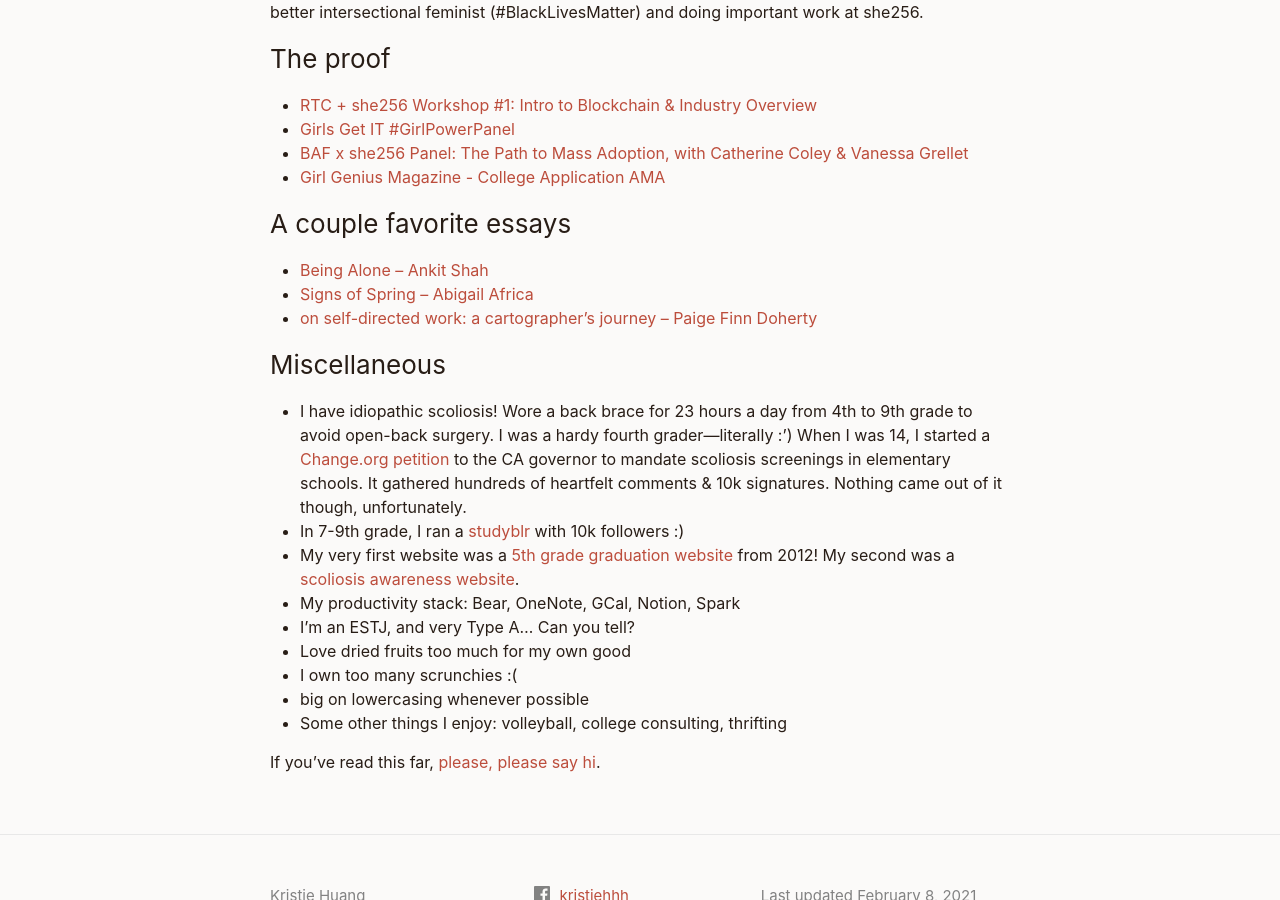
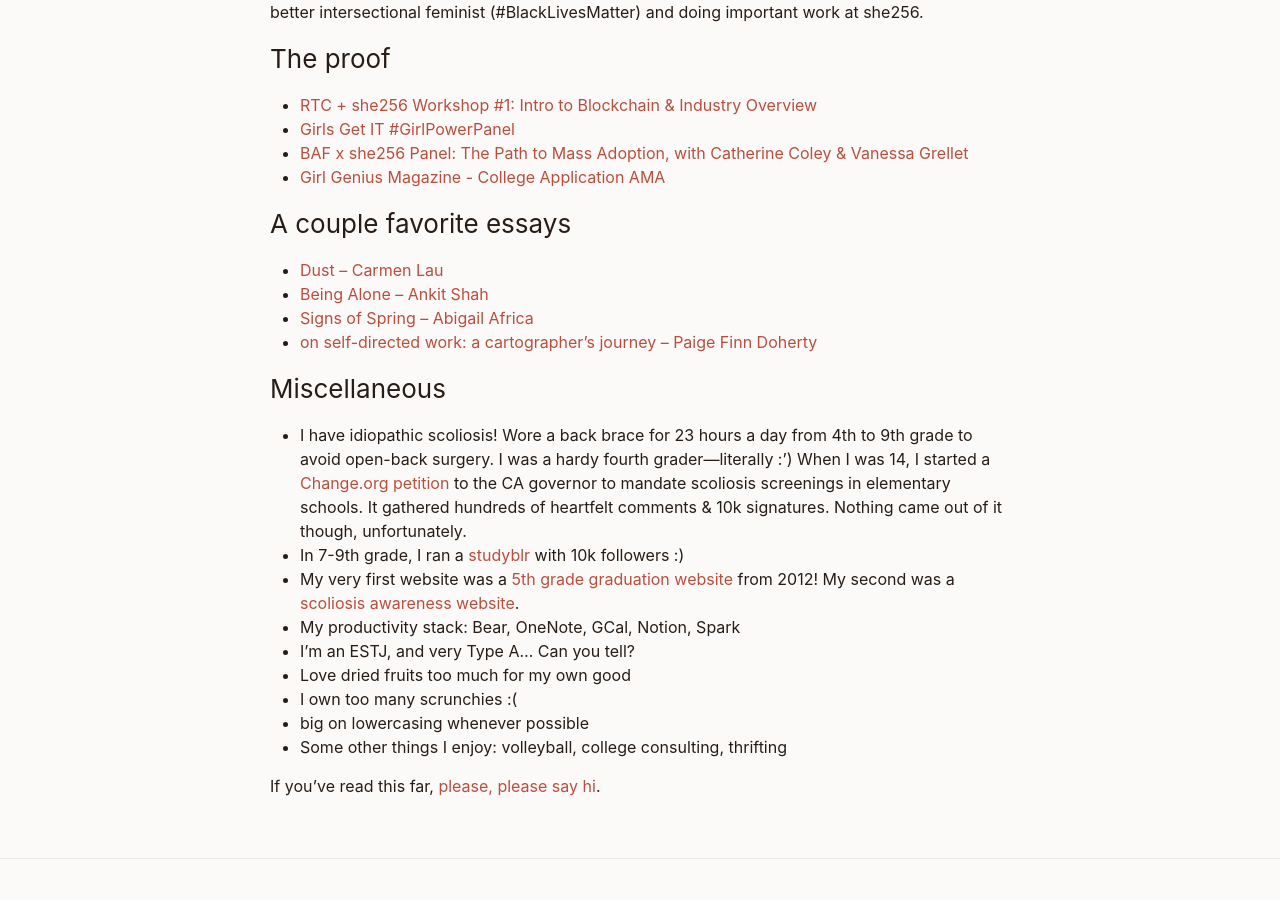
Before and after one commit to kristiehuang/kristiehuang.github.io, a Jekyll site: the page built from more-on-me.markdown, in a window 1280 px wide and 900 px high, scrolled down 1362 px. Built offline with Jekyll 4.4.1, drawn with Linux system fonts in a browser that asks for light colours.

Commit message:
adding carmen's piece to fav essays

```diff
--- a/more-on-me.markdown
+++ b/more-on-me.markdown
@@ -41,6 +41,7 @@
 * [Girl Genius Magazine - College Application AMA](https://youtu.be/lKmgBW9mHGk)
 
 ### A couple favorite essays
+* [Dust – Carmen Lau](https://carmenlau.com/thoughts/dust)
 * [Being Alone – Ankit Shah](https://www.ankit.fyi/being-alone)
 * [Signs of Spring – Abigail Africa](https://app.sparkmailapp.com/web-share/9OJcHD2jn-v0gPAjRfG_phaW3Hbz4gTEOzHm694E)
 * [on self-directed work: a cartographer’s journey – Paige Finn Doherty](https://paigefinndoherty.com/2020/10/13/on-self-directed-work-a-cartographers-journey/)
```
